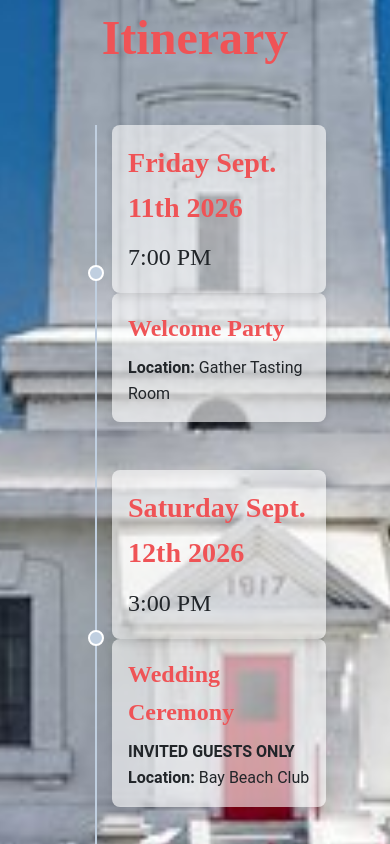
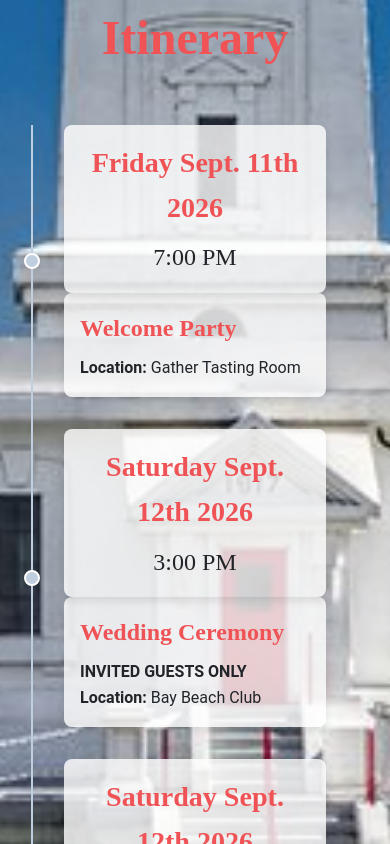
Before and after one commit to rinben/wedding-website, a React (Vite) app in the folder client/: page / in a window 390 px wide. Shown: the part 1960-2804 px from the top of the page. Built offline with nearby package versions, Linux system fonts and the light colour scheme.

Commit message:
Fix Itinerary mobile layout

```diff
--- a/client/src/components/Itinerary.css
+++ b/client/src/components/Itinerary.css
@@ -32,6 +32,7 @@
   position: relative;
   display: flex;
   justify-content: space-between;
+  align-items: center;
   margin-bottom: 3rem;
   opacity: 0;
   transition: all 0.8s ease-in-out;
@@ -39,10 +40,6 @@
 
 .itinerary-timeline-item.is-visible {
   opacity: 1;
-}
-
-.itinerary-timeline-item:nth-child(even) {
-  flex-direction: row-reverse;
 }
 
 .itinerary-timeline-dot {
@@ -55,11 +52,7 @@
   border-radius: 50%;
   border: 2px solid var(--color-background);
   transform: translate(-50%, -50%);
-  z-index: 1;
-}
-
-.itinerary-timeline-dot.secret-dot {
-  cursor: pointer;
+  z-index: 2; /* Increased z-index to sit on top of cards */
 }
 
 .itinerary-content {
@@ -70,6 +63,7 @@
   background-color: rgba(255, 255, 255, 0.6);
   border-radius: 8px;
   box-shadow: 0 4px 8px rgba(0, 0, 0, 0.1);
+  margin: 0 2rem; /* Add margin to prevent overlapping */
 }
 
 .itinerary-content h4 {
@@ -86,21 +80,16 @@
   font-size: 1.5rem;
   flex-basis: 45%;
   position: relative;
-}
-
-.secret-content {
-  display: none;
-  opacity: 0;
-}
-
-.secret-content.is-shown {
-  display: block;
-  opacity: 1;
+  margin: 0 2rem; /* Add margin to prevent overlapping */
+  display: flex;
+  flex-direction: column;
+  justify-content: center;
+  align-items: center;
 }
 
 @media (max-width: 768px) {
   .itinerary-timeline::before {
-    left: 2rem;
+    left: -2rem;
   }
 
   .itinerary-timeline-item {
@@ -108,25 +97,41 @@
     align-items: flex-start;
     text-align: left;
     padding-left: 3rem;
-  }
-
-  .itinerary-timeline-item:nth-child(even) {
-    flex-direction: column;
-    text-align: left;
+    margin-bottom: 2rem;
   }
 
   .itinerary-timeline-dot {
-    left: 2rem;
+    left: -2rem;
     transform: translate(-50%, -50%);
   }
 
-  .itinerary-timeline-date {
+  .itinerary-timeline-date,
+  .itinerary-content {
     flex-basis: auto;
+    width: 100%;
+    margin-left: 0;
+    margin-right: 0;
   }
 
-  .itinerary-content {
-    margin-left: 0;
-    margin-right: 0;
-    text-align: left;
+  .itinerary-timeline-item .itinerary-timeline-date,
+  .itinerary-timeline-item .itinerary-content {
+    background-color: rgba(255, 255, 255, 0.8);
+    box-shadow: 0 4px 8px rgba(0, 0, 0, 0.1);
+    border-radius: 8px;
+  }
+
+  .itinerary-timeline-item {
+    padding-left: 0;
+    flex-direction: column;
+    align-items: center;
+    text-align: center;
+  }
+
+  .itinerary-timeline::before {
+    display: block;
+  }
+
+  .itinerary-timeline-dot {
+    display: block;
   }
 }
```
